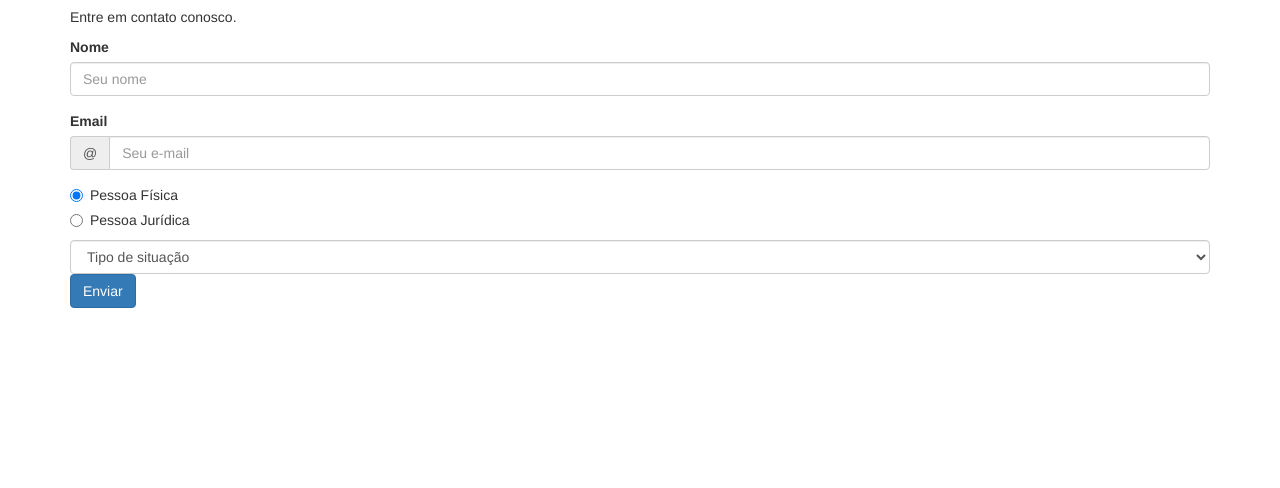
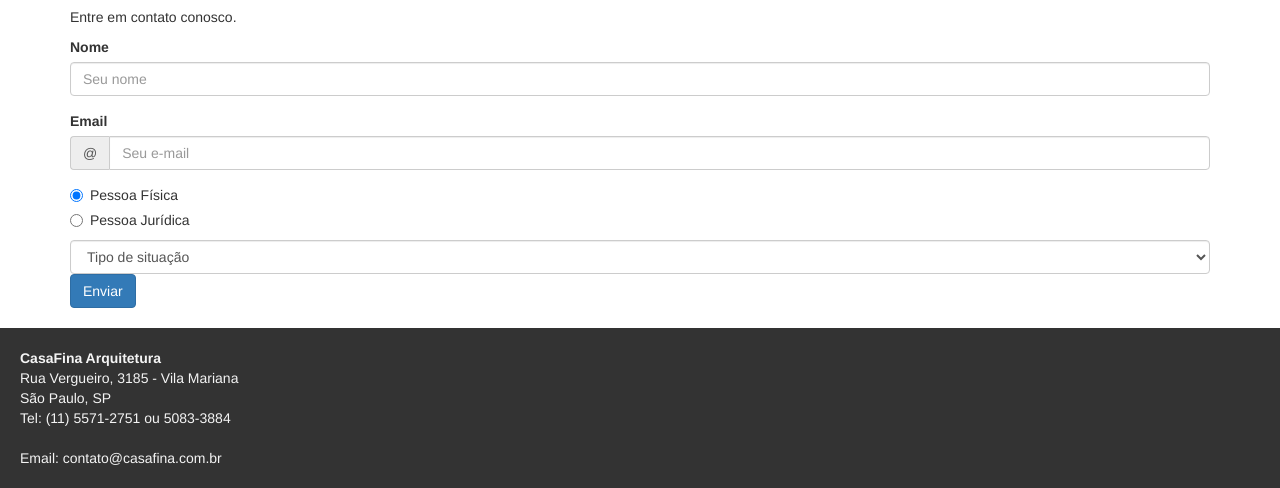
Before and after one commit to aliceribeiro/casa-fina-arquitetura, a plain HTML site: page index.html in a window 1280 px wide. Shown: the part 5544-6032 px from the top of the page. Before the commit the page ends 5852 px from the top, so only its background shows below. Drawn offline with Linux system fonts and the light colour scheme.

Commit message:
Adicionando o rodapé da aplicação

```diff
--- a/index.html
+++ b/index.html
@@ -191,10 +191,20 @@
         <option >Apartamento</option>
         <option >Mansão</option>
       </select>
-
       <button class="btn btn-primary" type="submit">Enviar</button>
     </div>
   </section>
+  <footer>
+    <address>
+      <strong>CasaFina Arquitetura</strong><br>
+      Rua Vergueiro, 3185 - Vila Mariana<br>
+      São Paulo, SP<br>
+      Tel: (11) 5571-2751 ou 5083-3884
+    </address>
+    <address>
+      Email: contato@casafina.com.br
+    </address>
+  </footer>
   <script src="jquery.js"></script>
   <script src="bootstrap/js/bootstrap.min.js"></script>
 </body>
--- a/style.css
+++ b/style.css
@@ -10,3 +10,14 @@
   margin-bottom: 0;
   font-size: 24px;
 }
+
+footer {
+  background-color: #333;
+  color: #F4F4F4;
+  padding: 20px;
+  margin-top: 20px;
+}
+
+footer address:last-child {
+  margin-bottom: 0;
+}
```
